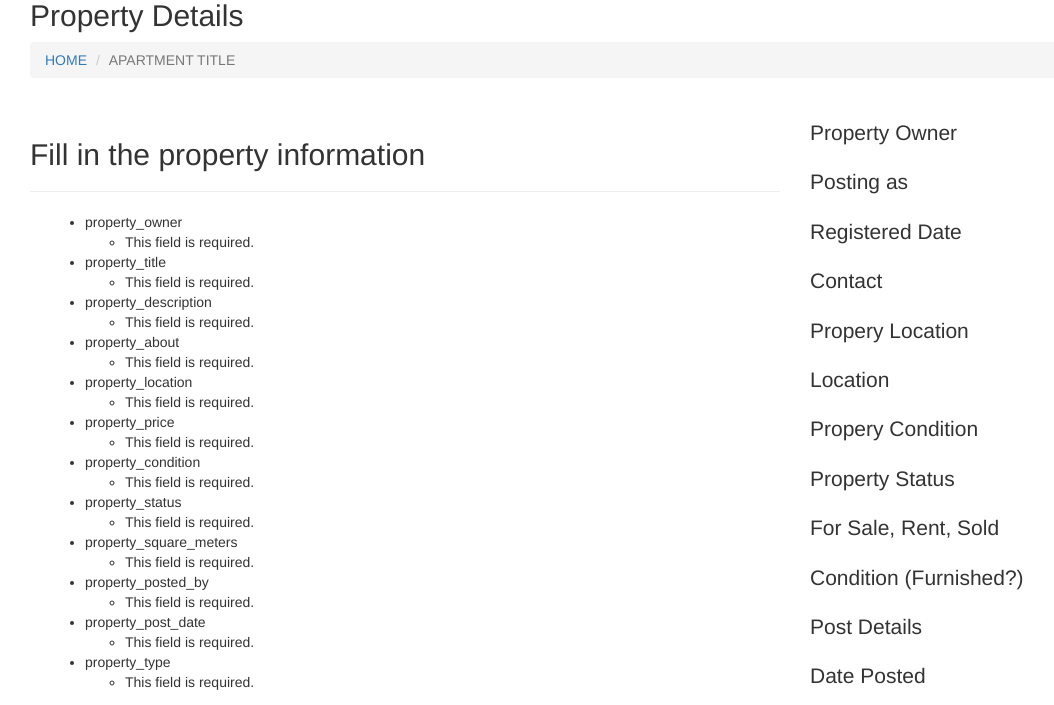
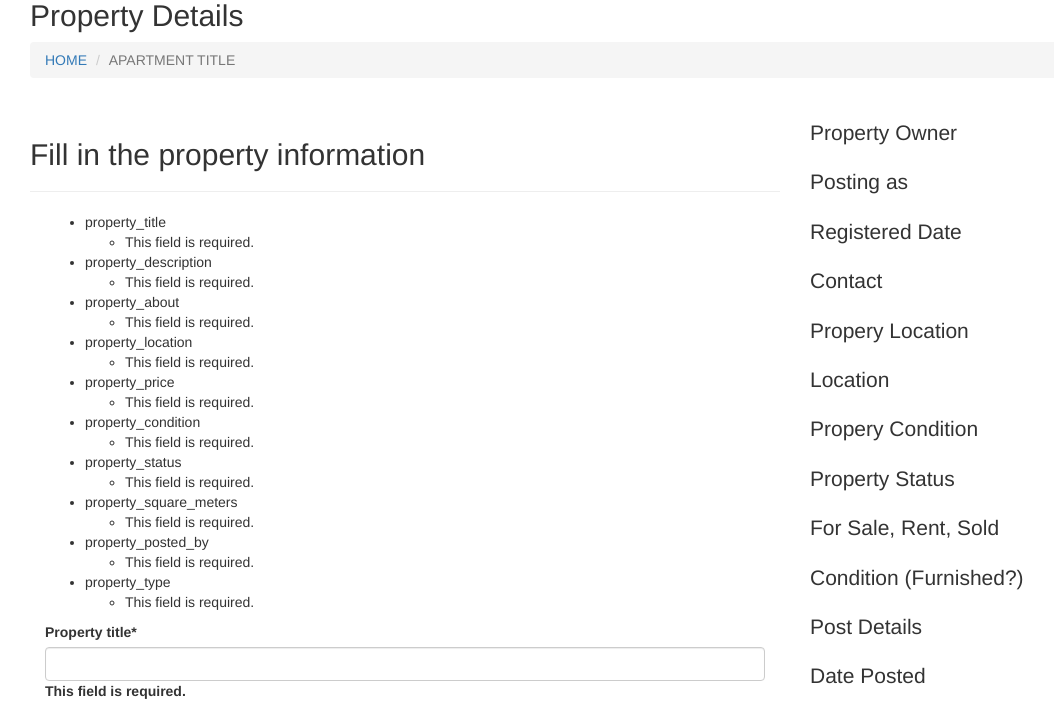
Before and after one commit to mundiakaluson/real-estate, a Django app: page /add_property in a window 1280 px wide. Shown: the part 153-858 px from the top of the page, without its empty margins (40-1094 px from the left). Run offline with Django 3.2, Linux system fonts and the light colour scheme; some libraries are stand-ins or nearby versions.

Commit message:
property stuff

```diff
--- a/main/models.py
+++ b/main/models.py
@@ -55,7 +55,7 @@ class Property(models.Model):
         ('Plot', 'Plot'),
     ]
 
-    property_owner = models.ForeignKey(User, on_delete=models.CASCADE)
+    property_owner = models.ForeignKey(User, on_delete=models.CASCADE, blank=True, null=True)
     property_title = models.CharField(max_length=256)
     property_description = models.CharField(max_length=1024)
     property_about = models.TextField()
@@ -65,7 +65,7 @@ class Property(models.Model):
     property_status = models.CharField(max_length=64, choices=STATUS)
     property_square_meters = models.CharField(max_length=64)
     property_posted_by = models.CharField(max_length=64, choices=POST_OWNER)
-    property_post_date = models.DateTimeField()
+    property_post_date = models.DateTimeField(null=True, blank=True)
     property_type = models.CharField(max_length=64, choices=TYPES)
     property_active = models.BooleanField(default=False)
     property_pic1 = models.ImageField(upload_to=get_pic_name, blank=True, null=True)
--- a/main/templates/main/add_property.html
+++ b/main/templates/main/add_property.html
@@ -36,6 +36,9 @@
                                     <div class="col-md-12">
                                             {% csrf_token %}
                                             {{ property_form.errors }}
+                                            {% for error in form.non_field_errors %}
+                                                <p style="color: red;">{{error}}</p>
+                                            {% endfor %}
                                             {{ property_form.property_post_date }}
                                             {{ property_form.property_owner }}
                                             {{ property_form.property_active }}
```
